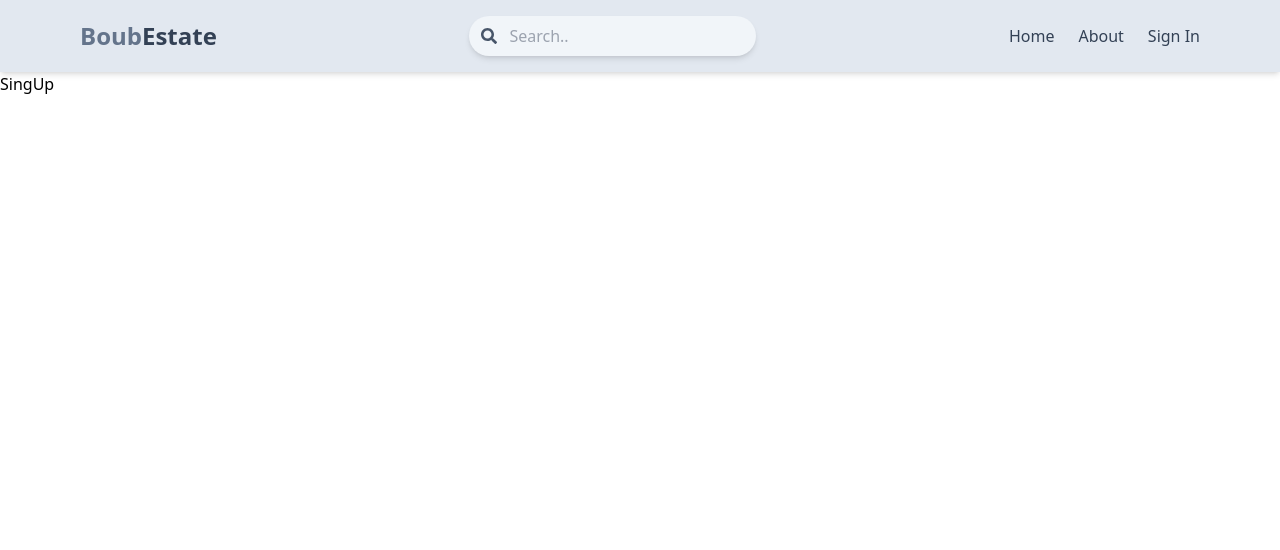
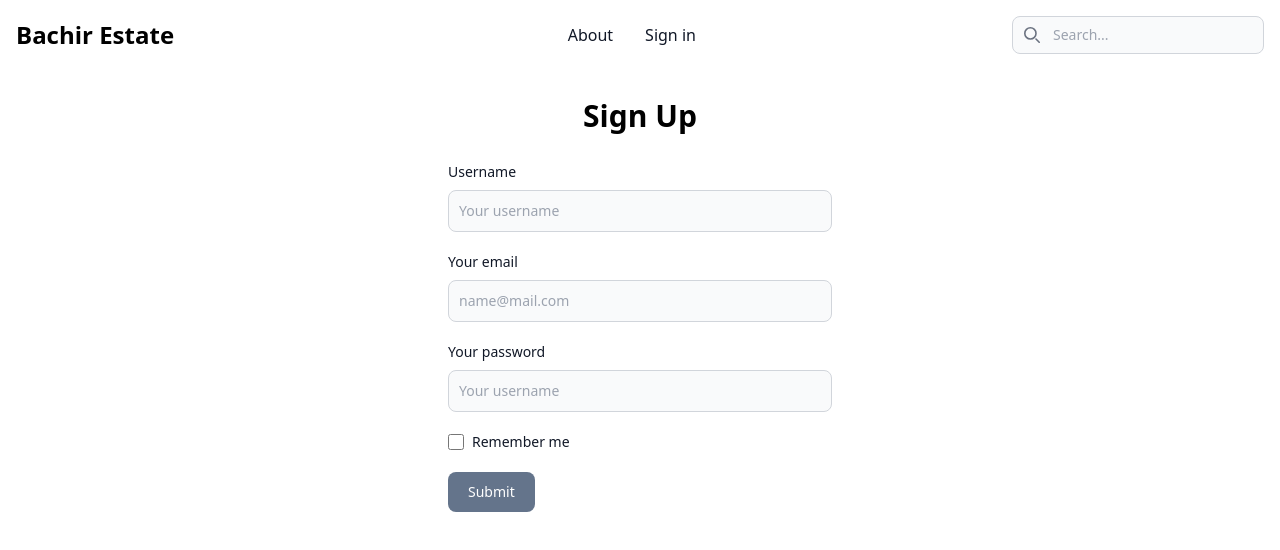
Before and after one commit to BMBachir/Mern-real-estate-website, a React (Vite) app in the folder client/: page /sing-up in a window 1280 px wide. Shown: the top 550 px of the page. Built offline with nearby package versions, Linux system fonts and the light colour scheme.

Commit message:
Building Sign Up Page UI and Modify the header

```diff
--- a/client/src/components/Header.jsx
+++ b/client/src/components/Header.jsx
@@ -4,42 +4,148 @@ import { Link } from "react-router-dom";
 
 const Header = () => {
   return (
-    <header className="bg-slate-200 shadow-md">
-      <div className="flex justify-between items-center max-w-6xl mx-auto p-4">
-        <Link to="/">
-          <h1 className="font-bold text-sm sm:text-2xl flex flex-wrap ">
-            <span className="text-slate-500"> Boub </span>
-            <span className="text-slate-700">Estate</span>
-          </h1>
-        </Link>
-
-        <form action="" className="flex items-center">
-          <div className="relative flex items-center">
+    <nav className="bg-white border-gray-200 dark:bg-gray-900">
+      <div className="max-w-screen-xl flex flex-wrap items-center justify-between mx-auto p-4">
+        <a href="/" className="flex items-center space-x-3 rtl:space-x-reverse">
+          <span className="self-center text-2xl font-semibold whitespace-nowrap dark:text-white">
+            Bachir Estate
+          </span>
+        </a>
+        <div className="flex md:order-2">
+          <button
+            type="button"
+            data-collapse-toggle="navbar-search"
+            aria-controls="navbar-search"
+            aria-expanded="false"
+            className="md:hidden text-gray-500 dark:text-gray-400 hover:bg-gray-100 dark:hover:bg-gray-700 focus:outline-none focus:ring-4 focus:ring-gray-200 dark:focus:ring-gray-700 rounded-lg text-sm p-2.5 me-1"
+          >
+            <svg
+              className="w-5 h-5"
+              aria-hidden="true"
+              xmlns="http://www.w3.org/2000/svg"
+              fill="none"
+              viewBox="0 0 20 20"
+            >
+              <path
+                stroke="currentColor"
+                strokeLinecap="round"
+                strokeLinejoin="round"
+                strokeWidth="2"
+                d="m19 19-4-4m0-7A7 7 0 1 1 1 8a7 7 0 0 1 14 0Z"
+              />
+            </svg>
+            <span className="sr-only">Search</span>
+          </button>
+          <div className="relative hidden md:block">
+            <div className="absolute inset-y-0 start-0 flex items-center ps-3 pointer-events-none">
+              <svg
+                className="w-4 h-4 text-gray-500 dark:text-gray-400"
+                aria-hidden="true"
+                xmlns="http://www.w3.org/2000/svg"
+                fill="none"
+                viewBox="0 0 20 20"
+              >
+                <path
+                  stroke="currentColor"
+                  strokeLinecap="round"
+                  strokeLinejoin="round"
+                  strokeWidth="2"
+                  d="m19 19-4-4m0-7A7 7 0 1 1 1 8a7 7 0 0 1 14 0Z"
+                />
+              </svg>
+              <span className="sr-only">Search icon</span>
+            </div>
             <input
               type="text"
-              placeholder="Search.."
-              className="bg-slate-100 rounded-full py-2 pl-10 pr-4 text-gray-700 focus:outline-none focus:ring-2 focus:ring-blue-200 focus:border-transparent shadow-md"
+              id="search-navbar"
+              className="block w-full p-2 ps-10 text-sm text-gray-900 border border-gray-300 rounded-lg bg-gray-50 focus:ring-blue-500 focus:border-blue-500 dark:bg-gray-700 dark:border-gray-600 dark:placeholder-gray-400 dark:text-white dark:focus:ring-blue-500 dark:focus:border-blue-500"
+              placeholder="Search..."
             />
-            <FaSearch className="absolute left-3 text-slate-600" />
           </div>
-        </form>
-        <ul className="flex gap-6">
-          <Link to="/">
-            <li className="hidden  sm:inline text-slate-700 hover:underline ">
-              Home
+          <button
+            data-collapse-toggle="navbar-search"
+            type="button"
+            className="inline-flex items-center p-2 w-10 h-10 justify-center text-sm text-gray-500 rounded-lg md:hidden hover:bg-gray-100 focus:outline-none focus:ring-2 focus:ring-gray-200 dark:text-gray-400 dark:hover:bg-gray-700 dark:focus:ring-gray-600"
+            aria-controls="navbar-search"
+            aria-expanded="false"
+          >
+            <span className="sr-only">Open main menu</span>
+            <svg
+              className="w-5 h-5"
+              aria-hidden="true"
+              xmlns="http://www.w3.org/2000/svg"
+              fill="none"
+              viewBox="0 0 17 14"
+            >
+              <path
+                stroke="currentColor"
+                strokeLinecap="round"
+                strokeLinejoin="round"
+                strokeWidth="2"
+                d="M1 1h15M1 7h15M1 13h15"
+              />
+            </svg>
+          </button>
+        </div>
+        <div
+          className="items-center justify-between hidden w-full md:flex md:w-auto md:order-1"
+          id="navbar-search"
+        >
+          <div className="relative mt-3 md:hidden">
+            <div className="absolute inset-y-0 start-0 flex items-center ps-3 pointer-events-none">
+              <svg
+                className="w-4 h-4 text-gray-500 dark:text-gray-400"
+                aria-hidden="true"
+                xmlns="http://www.w3.org/2000/svg"
+                fill="none"
+                viewBox="0 0 20 20"
+              >
+                <path
+                  stroke="currentColor"
+                  strokeLinecap="round"
+                  strokeLinejoin="round"
+                  strokeWidth="2"
+                  d="m19 19-4-4m0-7A7 7 0 1 1 1 8a7 7 0 0 1 14 0Z"
+                />
+              </svg>
+            </div>
+            <input
+              type="text"
+              id="search-navbar"
+              className="block w-full p-2 ps-10 text-sm text-gray-900 border border-gray-300 rounded-lg bg-gray-50 focus:ring-blue-500 focus:border-blue-500 dark:bg-gray-700 dark:border-gray-600 dark:placeholder-gray-400 dark:text-white dark:focus:ring-blue-500 dark:focus:border-blue-500"
+              placeholder="Search..."
+            />
+          </div>
+          <ul className="flex flex-col p-4 md:p-0 mt-4 font-medium border border-gray-100 rounded-lg bg-gray-50 md:space-x-8 rtl:space-x-reverse md:flex-row md:mt-0 md:border-0 md:bg-white dark:bg-gray-800 md:dark:bg-gray-900 dark:border-gray-700">
+            <li>
+              <a
+                href="/"
+                className="block py-2 px-3 text-white bg-blue-700 md:hover:text-blue-600 rounded md:bg-transparent  md:p-0 "
+                aria-current="page"
+              >
+                Home
+              </a>
             </li>
-          </Link>
-          <Link to="/about">
-            <li className="hidden  sm:inline text-slate-700 hover:underline ">
-              About
+            <li>
+              <a
+                href="/about"
+                className="block py-2 px-3 text-gray-900 rounded hover:bg-gray-100 md:hover:bg-transparent md:hover:text-blue-700 md:p-0 md:dark:hover:text-blue-500 dark:text-white dark:hover:bg-gray-700 dark:hover:text-white md:dark:hover:bg-transparent dark:border-gray-700"
+              >
+                About
+              </a>
             </li>
-          </Link>
-          <Link to="/sing-in">
-            <li className=" text-slate-700 hover:underline ">Sign In</li>
-          </Link>
-        </ul>
+            <li>
+              <a
+                href="/sing-in"
+                className="block py-2 px-3 text-gray-900 rounded hover:bg-gray-100 md:hover:bg-transparent md:hover:text-blue-700 md:p-0 dark:text-white md:dark:hover:text-blue-500 dark:hover:bg-gray-700 dark:hover:text-white md:dark:hover:bg-transparent dark:border-gray-700"
+              >
+                Sign in
+              </a>
+            </li>
+          </ul>
+        </div>
       </div>
-    </header>
+    </nav>
   );
 };
 
--- a/client/src/pages/SingUp.jsx
+++ b/client/src/pages/SingUp.jsx
@@ -1,7 +1,82 @@
 import React from "react";
 
 const SingUp = () => {
-  return <div>SingUp</div>;
+  return (
+    <div>
+      <h1 className="text-3xl text-center font-semibold my-7">Sign Up</h1>
+
+      <form class="max-w-sm mx-auto">
+        <div class="mb-5">
+          <label
+            for="username"
+            class="block mb-2 text-sm font-medium text-gray-900 dark:text-gray-900"
+          >
+            Username
+          </label>
+          <input
+            type="email"
+            id="email"
+            class="bg-gray-50 border border-gray-300 text-gray-900 text-sm rounded-lg focus:ring-blue-500 focus:border-blue-500 block w-full p-2.5  dark:border-gray-900 dark:placeholder-gray-400 dark:text-gray-900 dark:focus:ring-blue-500 dark:focus:border-blue-500"
+            placeholder="Your username"
+            required
+          />
+        </div>
+        <div class="mb-5">
+          <label
+            for="email"
+            class="block mb-2 text-sm font-medium text-gray-900 dark:text-gray-900"
+          >
+            Your email
+          </label>
+          <input
+            type="email"
+            id="email"
+            class="bg-gray-50 border border-gray-300 text-gray-900 text-sm rounded-lg focus:ring-blue-500 focus:border-blue-500 block w-full p-2.5  dark:border-gray-900 dark:placeholder-gray-400 dark:text-gray-900 dark:focus:ring-blue-500 dark:focus:border-blue-500"
+            placeholder="name@mail.com"
+            required
+          />
+        </div>
+        <div class="mb-5">
+          <label
+            for="password"
+            class="block mb-2 text-sm font-medium text-gray-900 dark:text-gray-900"
+          >
+            Your password
+          </label>
+          <input
+            type="password"
+            id="password"
+            placeholder="Your username"
+            class="bg-gray-50 border border-gray-300 text-gray-900 text-sm rounded-lg focus:ring-blue-500 focus:border-blue-500 block w-full p-2.5  dark:border-gray-900 dark:placeholder-gray-400 dark:text-gray-900 dark:focus:ring-blue-500 dark:focus:border-blue-500"
+            required
+          />
+        </div>
+        <div class="flex items-start mb-5">
+          <div class="flex items-center h-5">
+            <input
+              id="remember"
+              type="checkbox"
+              value=""
+              class="w-4 h-4 border border-gray-300 rounded bg-gray-50 focus:ring-3 focus:ring-blue-300 dark:bg-gray-700 dark:border-gray-600 dark:focus:ring-blue-600 dark:ring-offset-gray-800 dark:focus:ring-offset-gray-800"
+              required
+            />
+          </div>
+          <label
+            for="remember"
+            class="ms-2 text-sm font-medium text-gray-900 dark:text-gray-700"
+          >
+            Remember me
+          </label>
+        </div>
+        <button
+          type="submit"
+          class="  text-white bg-slate-500 hover:bg-slate-600 focus:ring-4 focus:outline-none focus:ring-blue-300 font-medium rounded-lg text-sm w-full sm:w-auto px-5 py-2.5 text-center"
+        >
+          Submit
+        </button>
+      </form>
+    </div>
+  );
 };
 
 export default SingUp;
```
